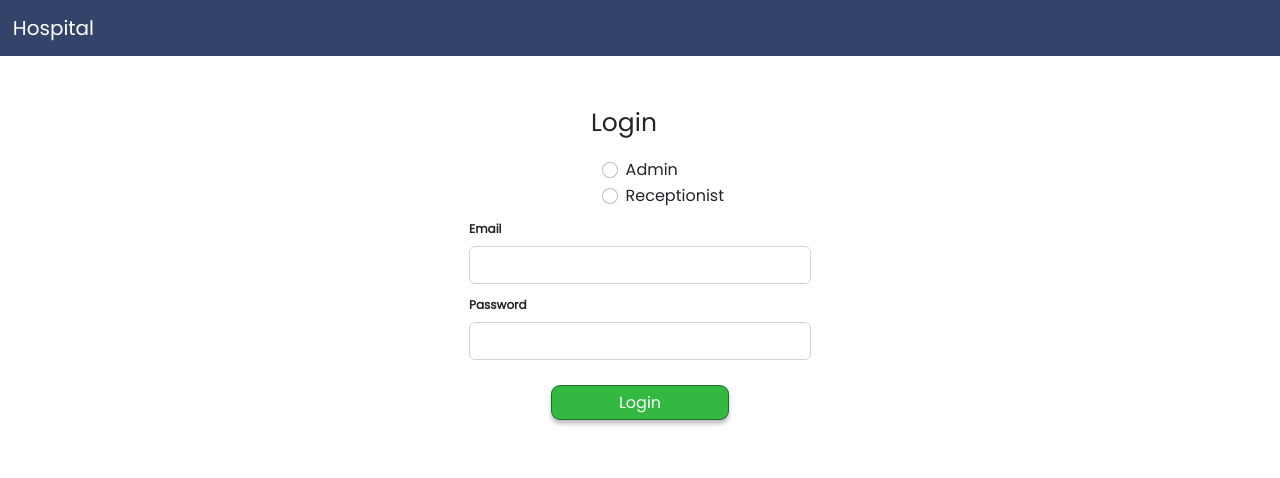
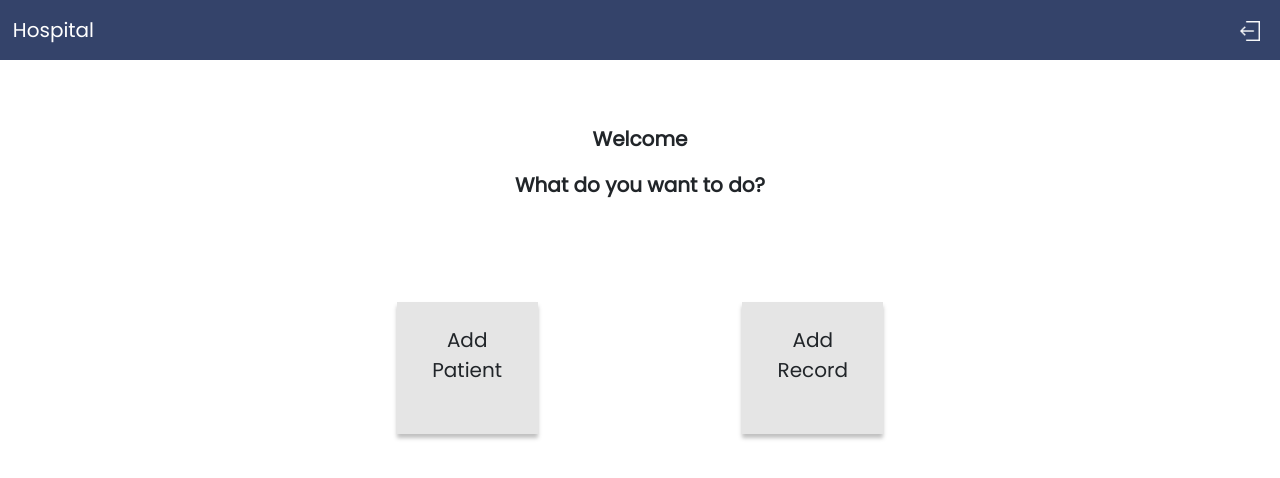
Before and after one commit to Healthcare-Application-Development/had-frontend, a React (Create React App) app: page /receptionist in a window 1280 px wide. Before the commit this address led to /. Shown: the top 478 px of the page. Built offline with nearby package versions, Linux system fonts and the light colour scheme; no server answers; sample sign-in values are in the browser's storage.

Commit message:
Changes made

```diff
--- a/src/App.js
+++ b/src/App.js
@@ -5,6 +5,7 @@ import { Login, Receptionist, RegisterPatient, AdminHome} from './features';
 import RegisterDoctor from './features/Admin/RegisterDoctor/RegisterDoctor';
 import RegisterReceptionist from './features/Admin/RegisterReceptionist/RegisterReceptionist';
 import RegisterHealthRecords from './features/Receptionist/RegisterHealthRecord/RegisterHealthRecords';
+import { ProtectedRoute } from './utils/ ProtectedRoute';
 
 function App() {
   return (
@@ -13,15 +14,15 @@ function App() {
       <Routes>
         <Route path='/' element={<Login />} />
         <Route path='/receptionist'>
-          <Route index element={<Receptionist />} />
-          <Route path='register' element={<RegisterPatient />} />
-          <Route path='healthrecord' element={<RegisterHealthRecords />} />
+          <Route index element={<ProtectedRoute><Receptionist /></ProtectedRoute>} />
+          <Route path='register' element={<ProtectedRoute><RegisterPatient /></ProtectedRoute>} />
+          <Route path='healthrecord' element={<ProtectedRoute><RegisterHealthRecords /></ProtectedRoute>} />
         </Route>
 
         <Route path='/admin'>
-          <Route index element={<AdminHome />} />
-          <Route path='registerdoctor' element={<RegisterDoctor />} />
-          <Route path='registerreceptionist' element={<RegisterReceptionist />} />
+          <Route index element={<ProtectedRoute><AdminHome /></ProtectedRoute>} />
+          <Route path='registerdoctor' element={<ProtectedRoute><RegisterDoctor /></ProtectedRoute>} />
+          <Route path='registerreceptionist' element={<ProtectedRoute><RegisterReceptionist /></ProtectedRoute>} />
         </Route>
 
 
--- a/src/features/Admin/AdminHome.js
+++ b/src/features/Admin/AdminHome.js
@@ -10,18 +10,6 @@ function AdminHome() {
     const onOptionChange = e => {
       setTopping(e.target.value)
     }
-    useEffect(() => {
-        const login = JSON.parse(localStorage.getItem("user"));
-        if (!login || login.role !== "ADMIN") {
-            navigate("/");
-            localStorage.removeItem("user");
-            localStorage.removeItem("token");
-            return;
-        }
-        if (login && login.role === "ADMIN") {
-          navigate("/admin")
-        }
-    }, [])
   const goto = () => {
     if(topping === 'Doctor')
         navigate('/admin/registerdoctor')
--- a/src/features/Admin/RegisterDoctor/RegisterDoctor.js
+++ b/src/features/Admin/RegisterDoctor/RegisterDoctor.js
@@ -14,18 +14,6 @@ function RegisterDoctor() {
     const [address, setAddress] = useState("");
     const [abhaID, setAbhaID] = useState("");
     const navigate = useNavigate();
-    useEffect(() => {
-        const login = JSON.parse(localStorage.getItem("user"));
-        if (!login || login.role !== "ADMIN") {
-            navigate("/");
-            localStorage.removeItem("user");
-            localStorage.removeItem("token");
-            return;
-        }
-        if (login && login.role === "ADMIN") {
-            navigate("/admin/registerdoctor")
-        }
-    }, [])
     const onRegister = (e) => {
         e.preventDefault();
         const createObj = {
--- a/src/features/Admin/RegisterReceptionist/RegisterReceptionist.js
+++ b/src/features/Admin/RegisterReceptionist/RegisterReceptionist.js
@@ -12,20 +12,6 @@ function RegisterReceptionist() {
     const [phoneNo, setPhone] = useState("");
     const [gender, setGender] = useState("");
     const [address, setAddress] = useState("");
-    const navigate = useNavigate();
-    useEffect(() => {
-        const login = JSON.parse(localStorage.getItem("user"));
-        if (!login || login.role !== "ADMIN") {
-            navigate("/");
-            localStorage.removeItem("user");
-            localStorage.removeItem("token");
-            return;
-        }
-        if (login && login.role === "ADMIN") {
-            navigate("/admin/registerreceptionist")
-        }
-
-    }, [])
     const onRegister = (e) => {
         e.preventDefault();
         const password=process.env.REACT_APP_PASSWORD;
--- a/src/features/Receptionist/LandingPage/LandingPage.js
+++ b/src/features/Receptionist/LandingPage/LandingPage.js
@@ -10,16 +10,6 @@ function LandingPage() {
     if (user) {
         name = JSON.parse(user).name
     }
-    const navigate = useNavigate();
-    useEffect(() => {
-        const login = JSON.parse(localStorage.getItem("user"));
-        if (!login || login.role !== "RECEPTIONIST") {
-            navigate("/");
-            localStorage.removeItem("user");
-            localStorage.removeItem("token");
-            return;
-        }
-    }, [])
     return (
         <div className='landing-page-container'>
             <p className='landing-page-heading'>{constants.REACT_APP_WELCOME_LABEL}</p>
--- a/src/features/Receptionist/Receptionist.js
+++ b/src/features/Receptionist/Receptionist.js
@@ -3,19 +3,6 @@ import { LandingPage } from '../';
 import { useNavigate } from 'react-router-dom';
 
 function Receptionist() {
-    const navigate = useNavigate();
-    useEffect(() => {
-        const login = JSON.parse(localStorage.getItem("user"));
-        if (!login || login.role !== "RECEPTIONIST") {
-            navigate("/");
-            localStorage.removeItem("user");
-            localStorage.removeItem("token");
-            return;
-        }
-        if (login || login.role === "RECEPTIONIST") {
-            navigate("/receptionist");
-        }
-    }, [])
     return (
         <div>
             <LandingPage />
--- a/src/features/Receptionist/RegisterHealthRecord/RegisterHealthRecords.js
+++ b/src/features/Receptionist/RegisterHealthRecord/RegisterHealthRecords.js
@@ -9,19 +9,6 @@ function RegisterHealthRecords() {
   const [description, setDescription] = useState('');
   const [successMessage, setSuccessMessage] = useState('');
   const [errorMessage, setErrorMessage] = useState('');
-  const navigate = useNavigate();
-  useEffect(() => {
-      const login = JSON.parse(localStorage.getItem("user"));
-      if (!login || login.role !== "RECEPTIONIST") {
-          navigate("/");
-          localStorage.removeItem("user");
-          localStorage.removeItem("token");
-          return;
-      }
-      if (login || login.role === "RECEPTIONIST") {
-          navigate("/receptionist/healthrecord");
-      }
-  }, [])
   const recordTypes = {
     1: "Blood Report",
     2: "X-ray",
--- a/src/features/Receptionist/RegisterPatient/RegisterPatient.js
+++ b/src/features/Receptionist/RegisterPatient/RegisterPatient.js
@@ -8,19 +8,6 @@ import { useNavigate } from 'react-router-dom';
 function RegisterPatient() {
     const [show, setShow] = useState(false);
     const [data, setData] = useState({})
-    const navigate = useNavigate();
-    useEffect(() => {
-        const login = JSON.parse(localStorage.getItem("user"));
-        if (!login  || login.role !== "RECEPTIONIST") {
-            navigate("/");
-            localStorage.removeItem("user");
-            localStorage.removeItem("token");
-            return;
-        }
-        if (login || login.role === "RECEPTIONIST") {
-            navigate("/receptionist/register");
-        }
-    }, [])
     const updateData = e => {
         setData({
             ...data,
--- /dev/null
+++ b/src/utils/ ProtectedRoute.jsx
@@ -0,0 +1,10 @@
+import React from 'react'
+import { Navigate } from "react-router-dom";
+
+export const ProtectedRoute = ({ children }) => {
+  if (localStorage.getItem("token") === null) {
+    // user is not authenticated
+    return <Navigate to="/" />;
+  }
+  return children;
+};
```
